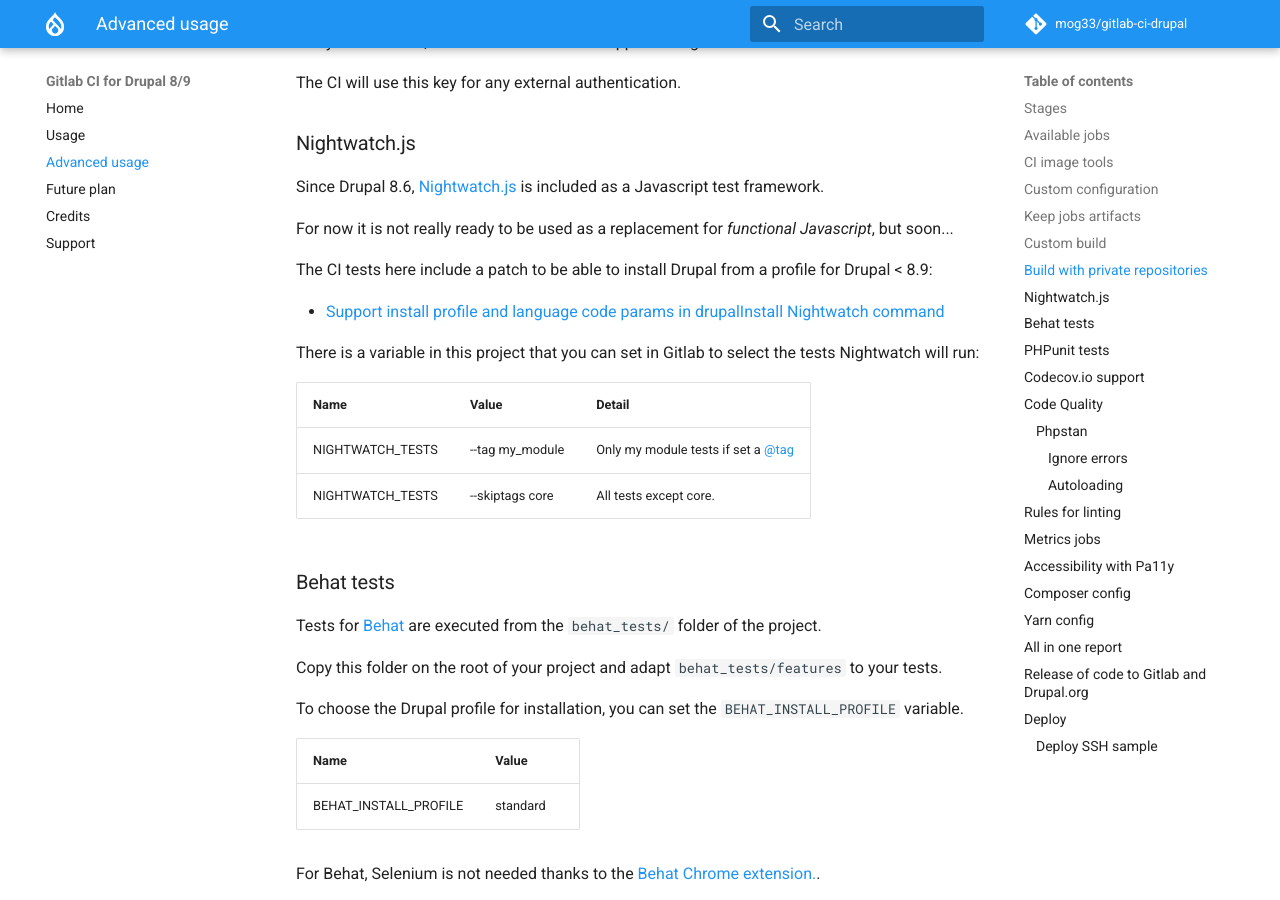
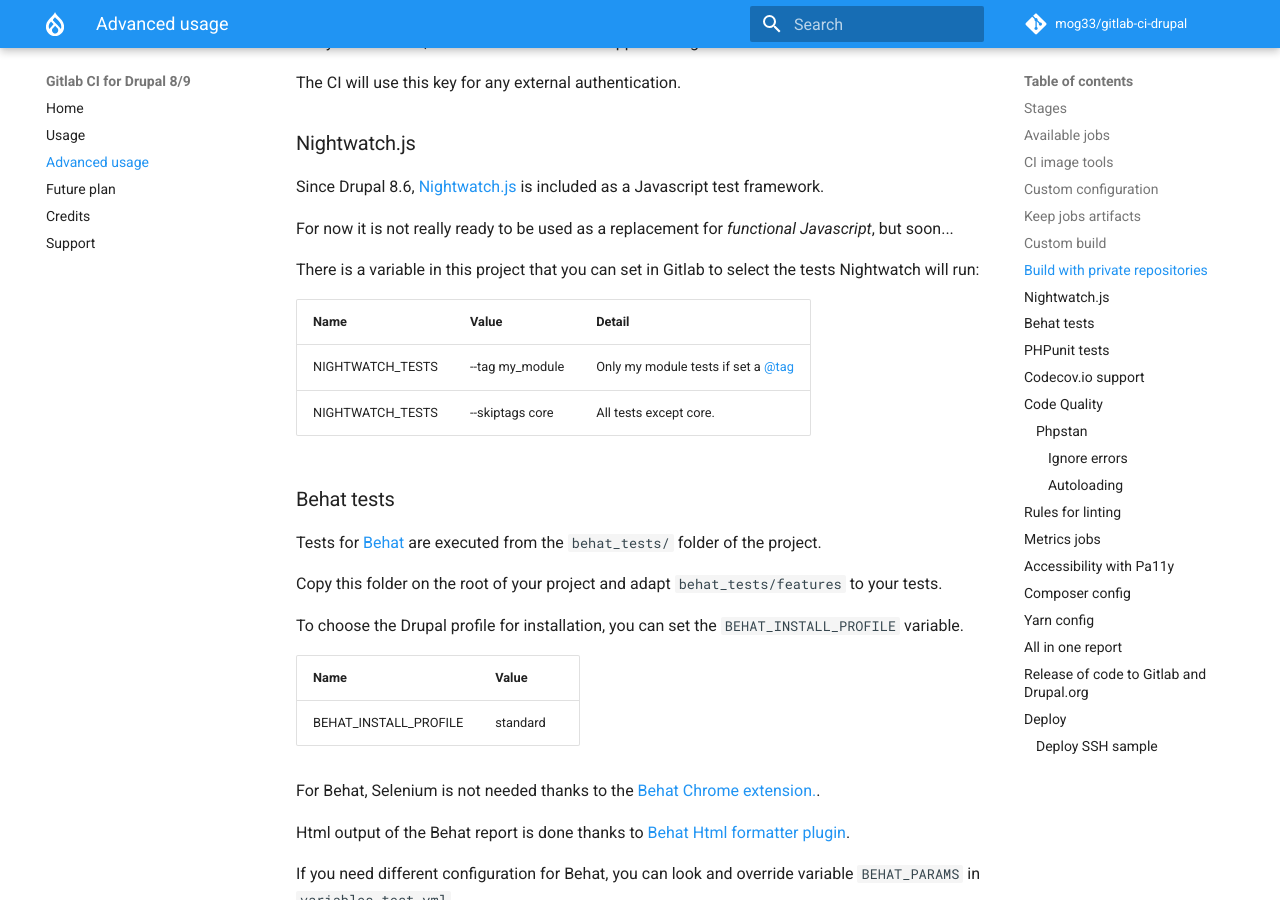
Before and after one commit to mogtofu33/gitlab-ci-drupal, an MkDocs documentation site: the page built from docs/advanced-usage.md, in a window 1280 px wide and 900 px high, scrolled down 3980 px. Built offline with MkDocs 1.6.1 and Material for MkDocs 9.7.7, drawn with Linux system fonts in a browser that asks for light colours; comment, search, counter and statistics services are not loaded.

Commit message:
fix: remove deprecated patch

```diff
--- a/docs/advanced-usage.md
+++ b/docs/advanced-usage.md
@@ -134,10 +134,6 @@ The CI will use this key for any external authentication.
 Since Drupal 8.6, [Nightwatch.js](https://www.drupal.org/docs/8/testing/javascript-testing-using-nightwatch) is included as a Javascript test framework.
 
 For now it is not really ready to be used as a replacement for _functional Javascript_, but soon...
-
-The CI tests here include a patch to be able to install Drupal from a profile for Drupal < 8.9:
-
-- [Support install profile and language code params in drupalInstall Nightwatch command](https://drupal.org/node/3017176)
 
 There is a variable in this project that you can set in Gitlab to select the
 tests Nightwatch will run:
```
Also changed, not shown: 2 other files.
